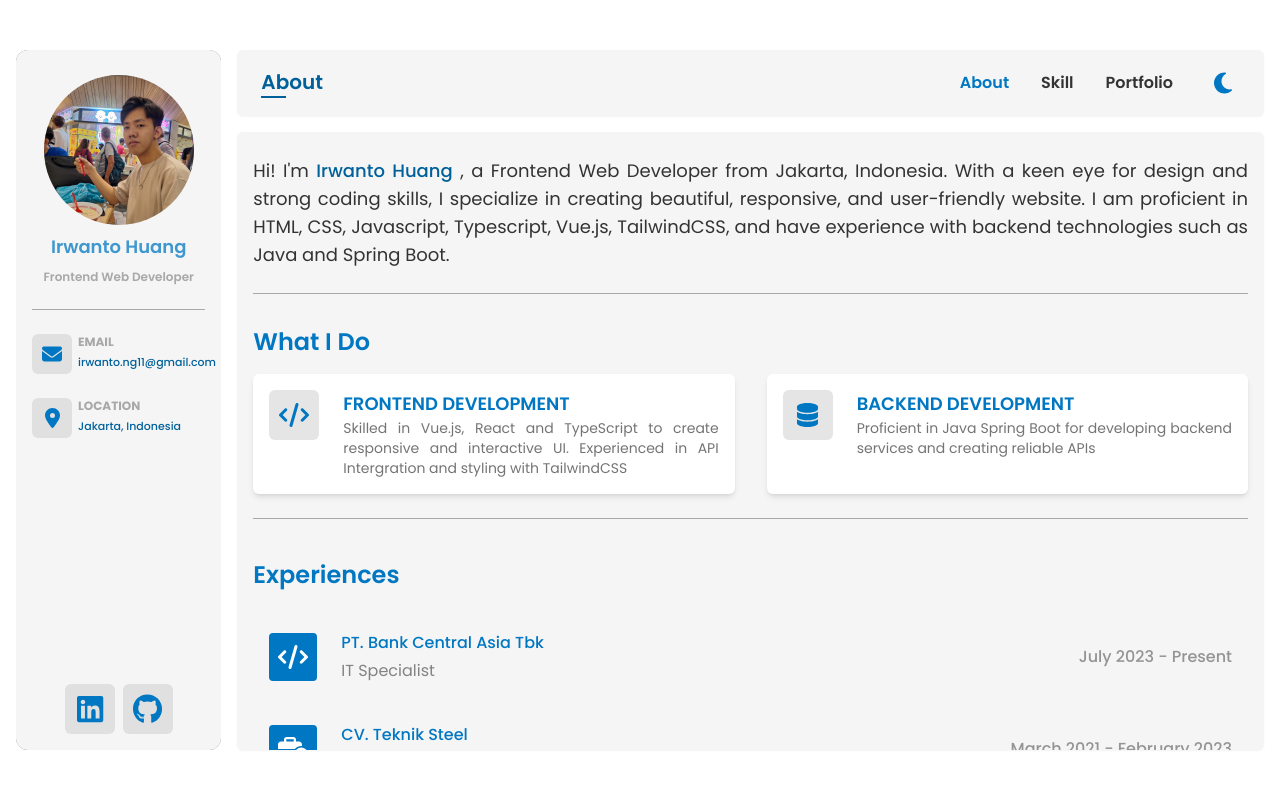
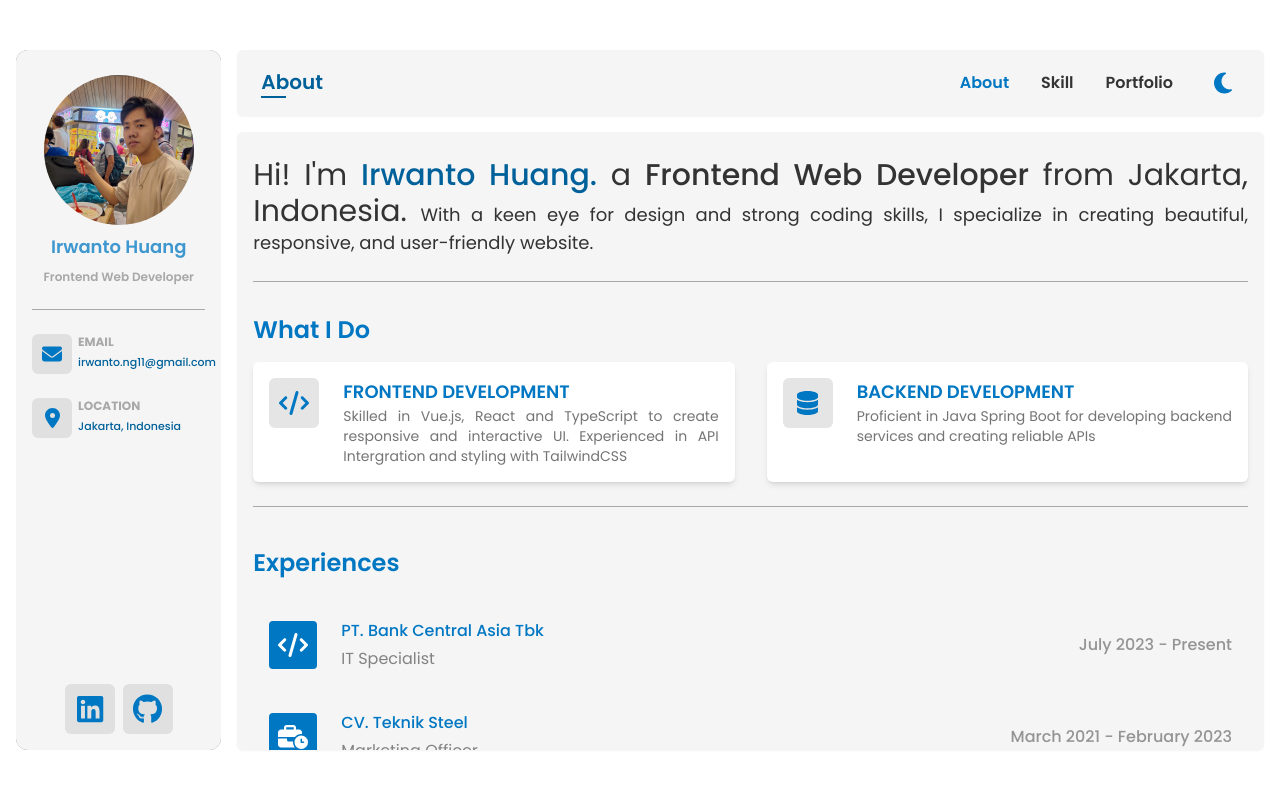
Before and after one commit to irwantohuang/irwantodevportfolio, a Vue app: page /about in a window 1280 px wide. Shown: the top 788 px of the page. Built offline with nearby package versions, Linux system fonts and the light colour scheme.

Commit message:
fix about page

```diff
--- a/src/views/HomeView.vue
+++ b/src/views/HomeView.vue
@@ -12,16 +12,22 @@ const globalLoader = computed(() => store.state.loader.loader)
 
 <template>
     <div class="container mx-auto py-[25px] w-full h-full">
-        <TextSkeleton v-if="globalLoader"/>
+        <TextSkeleton v-if="globalLoader" />
         <template v-else>
-            <p class="text-sm md:text-base lg:text-lg text-justify">Hi! I'm
-                <a href="#" class="text-link">Irwanto Huang</a>
-                , a Frontend Web Developer from Jakarta, Indonesia. With a keen eye for design and strong coding skills, I specialize in creating beautiful, responsive, and user-friendly website. I am proficient in HTML, CSS, Javascript, Typescript, Vue.js, TailwindCSS, and have experience with backend technologies such as Java and Spring Boot.</p>
+            <p class="text-base lg:text-lg lg:text-justify">
+                <span class="text-2xl lg:text-3xl">
+                    Hi! I'm
+                    <a href="#" class="text-link">Irwanto Huang.</a>
+                    a <span class="font-medium">Frontend Web Developer</span> from Jakarta, Indonesia.
+                </span>
+                With a keen eye for design and strong coding skills, I specialize in creating beautiful, responsive, and
+                user-friendly website.
+            </p>
         </template>
 
 
         <HorizontalLine />
-        <Services :globalLoader="globalLoader"/>
+        <Services :globalLoader="globalLoader" />
 
         <HorizontalLine />
         <Experiences :globalLoader="globalLoader" />
```
